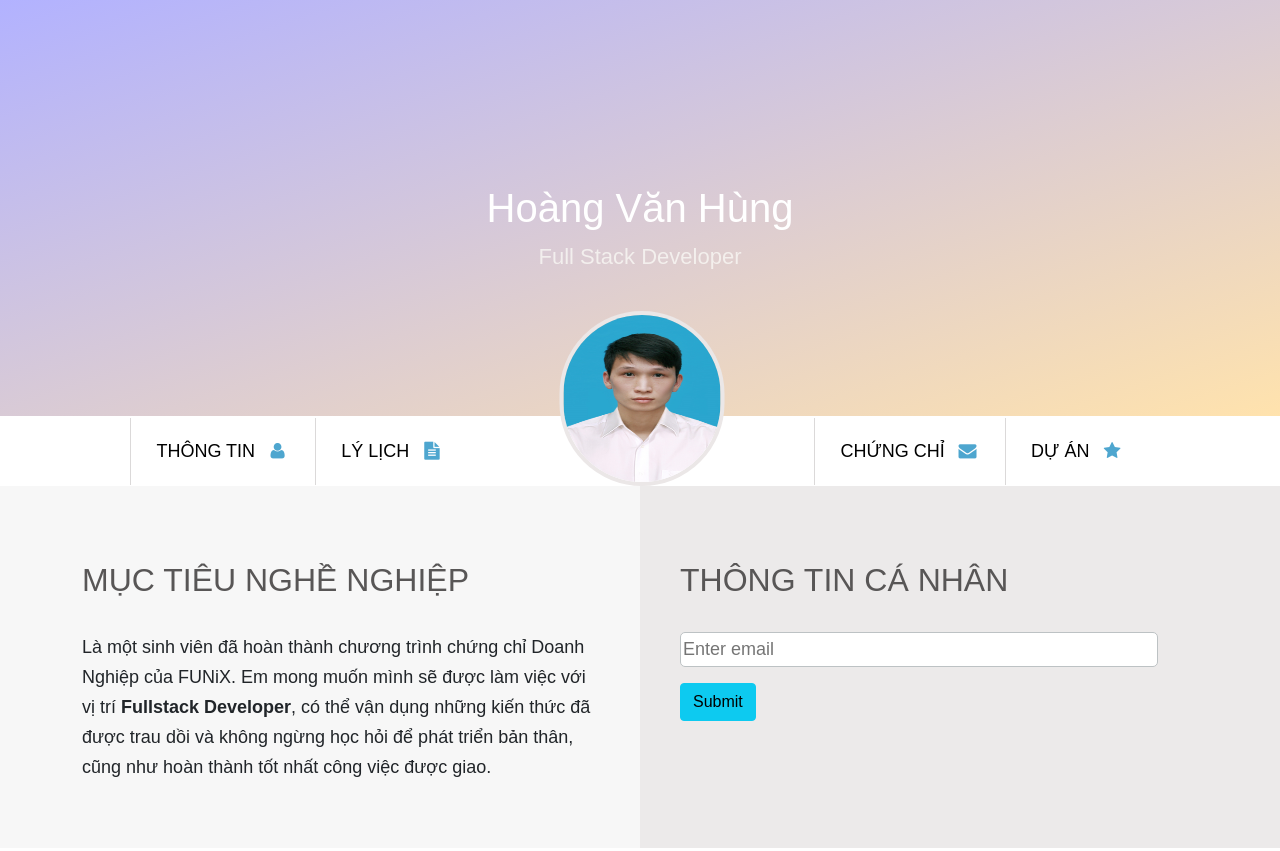
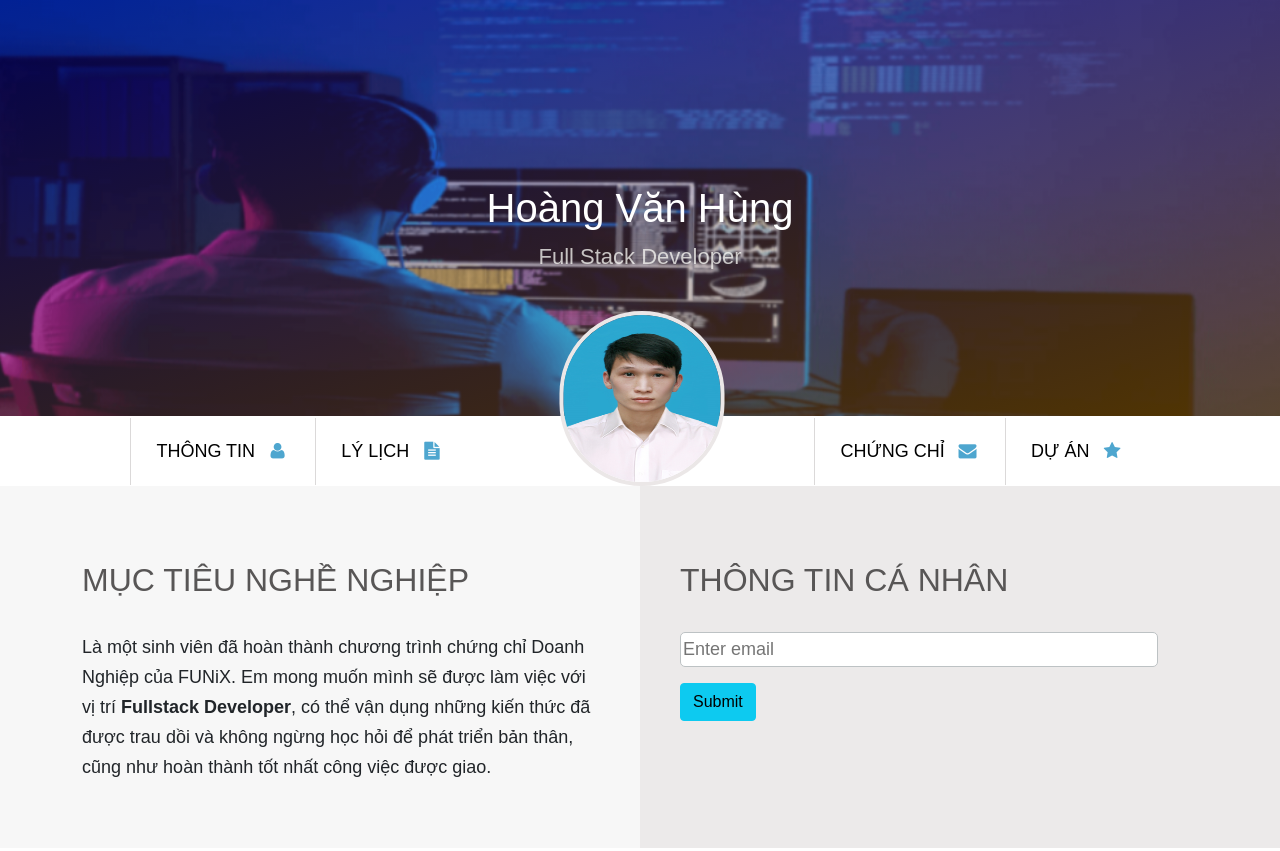
Before and after one commit to hunghv144/Asm3-Final, a plain HTML site: page index.html in a window 1280 px wide. Shown: the top 851 px of the page. Drawn offline with nearby package versions, Linux system fonts and the light colour scheme.

Commit message:
Update laptop.css

```diff
--- a/css/laptop.css
+++ b/css/laptop.css
@@ -35,7 +35,7 @@ h2 {
       rgba(0, 0, 255, 0.301),
       rgba(255, 166, 0, 0.322)
     ),
-    url(/images/banner1.jpg);
+    url(/images/banner.png);
   background-size: cover;
   position: relative;
   background-size: cover;
```
